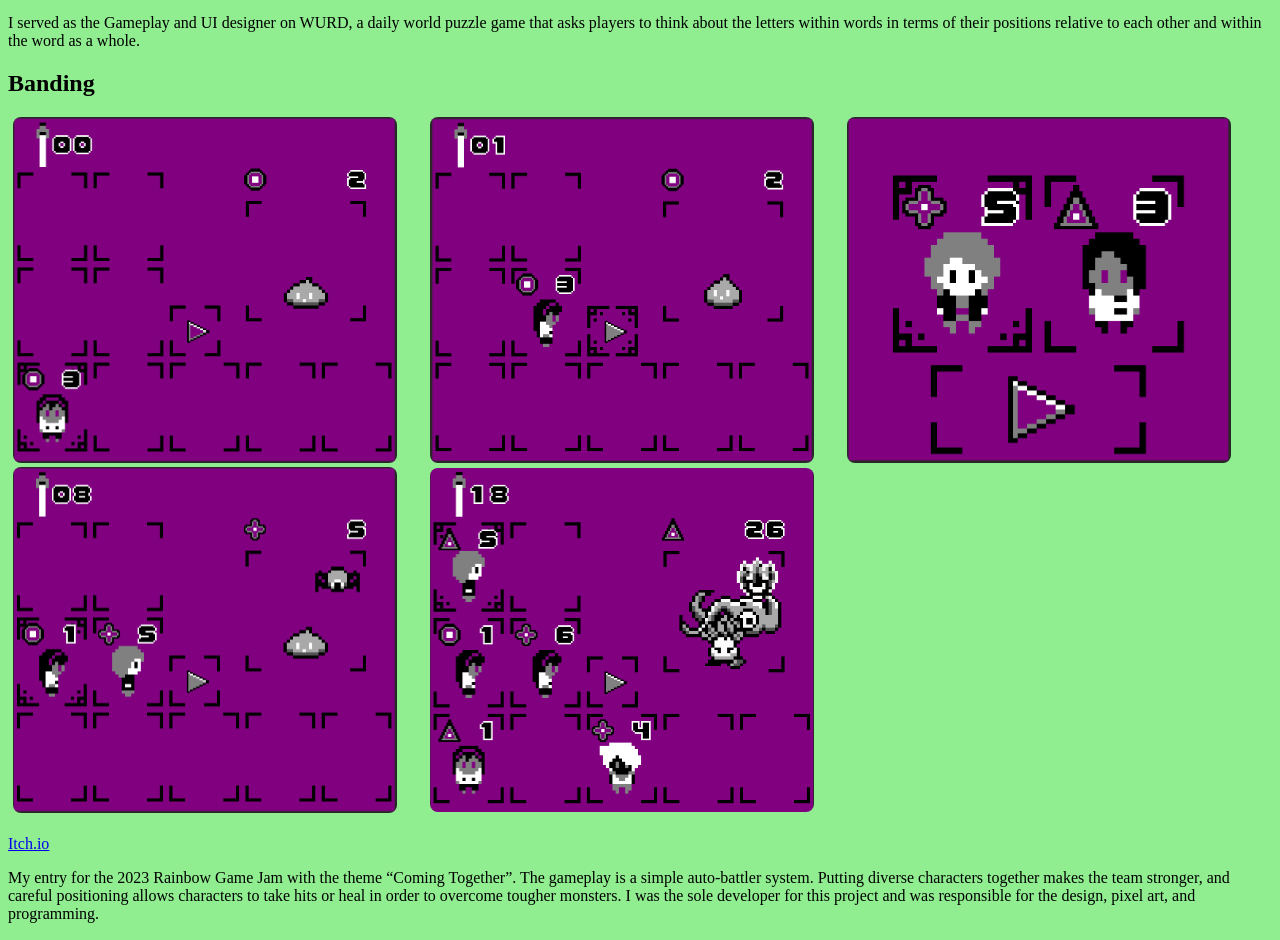
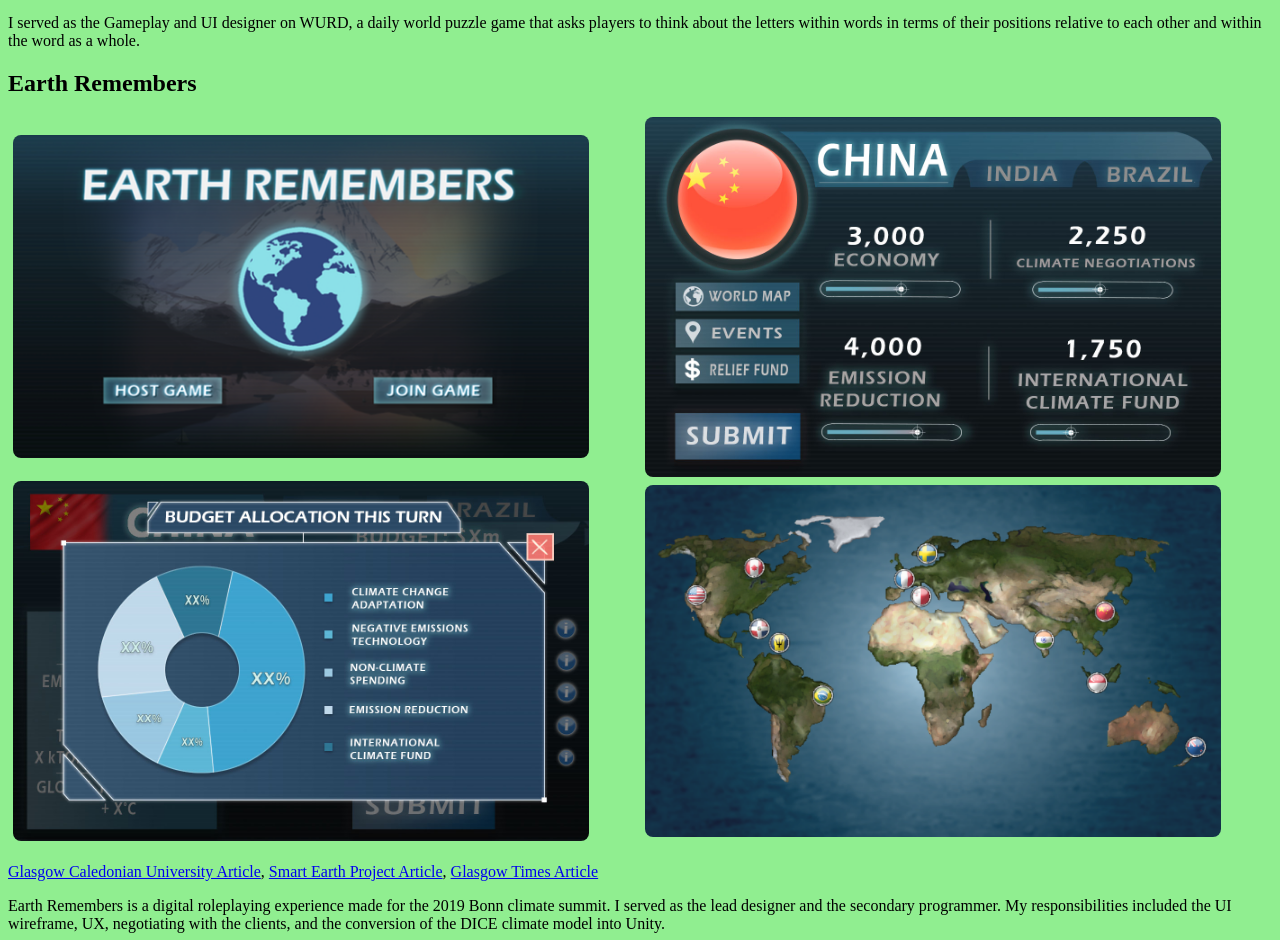
Before and after one commit to Ayrlyn/AlasdairPortfolio, a plain HTML site: page pages/portfolio.html in a window 1280 px wide. Shown: the part 3266-4206 px from the top of the page. Drawn offline with Linux system fonts and the light colour scheme.

Commit message:
[ADD]Earth Remembers to portfolio page

```diff
--- a/pages/portfolio.html
+++ b/pages/portfolio.html
@@ -56,6 +56,16 @@
     </div>
     <br/><a href="https://shades.news/">Website</a>
     <p>I served as the Gameplay and UI designer on WURD, a daily world puzzle game that asks players to think about the letters within words in terms of their positions relative to each other and within the word as a whole.</p>
+
+    <h2>Earth Remembers</h2>
+    <div class="ImageContainerTwoColumns">
+        <div class="image"><img class="imageMaxTwoColumns" src="../assets/images/Earth Remembers/Earth Remembers 1.webp" alt="The Earth Remembers title screen."></div>
+        <div class="image"><img class="imageMaxTwoColumns" src="../assets/images/Earth Remembers/Earth Remembers 2.jpg" alt="An Earth Remembers player's screen."></div>
+        <div class="image"><img class="imageMaxTwoColumns" src="../assets/images/Earth Remembers/Earth Remembers 3.jpg" alt="An Earth Remembers player's turn budget allocation shown as a pie-chart."></div>
+        <div class="image"><img class="imageMaxTwoColumns" src="../assets/images/Earth Remembers/Earth Remembers 4.png" alt="The Earth Remembers world map."></div>
+    </div>
+    <br/><a href="https://www.gcu.ac.uk/aboutgcu/universitynews/2018-one-weekend-save-planet">Glasgow Caledonian University Article</a>, <a href="https://smartearthproject.com/entries/earth-remembers/">Smart Earth Project Article</a>, <a href="https://www.glasgowtimes.co.uk/news/17292052.glasgow-caledonian-university-students-computer-game-international-influence/">Glasgow Times Article</a>
+    <p>Earth Remembers is a digital roleplaying experience made for the 2019 Bonn climate summit. I served as the lead designer and the secondary programmer. My responsibilities included the UI wireframe, UX, negotiating with the clients, and the conversion of the DICE climate model into Unity.</p>
 
     <h2>Banding</h2>
     <div class="ImageContainerThreeColumns">
```
